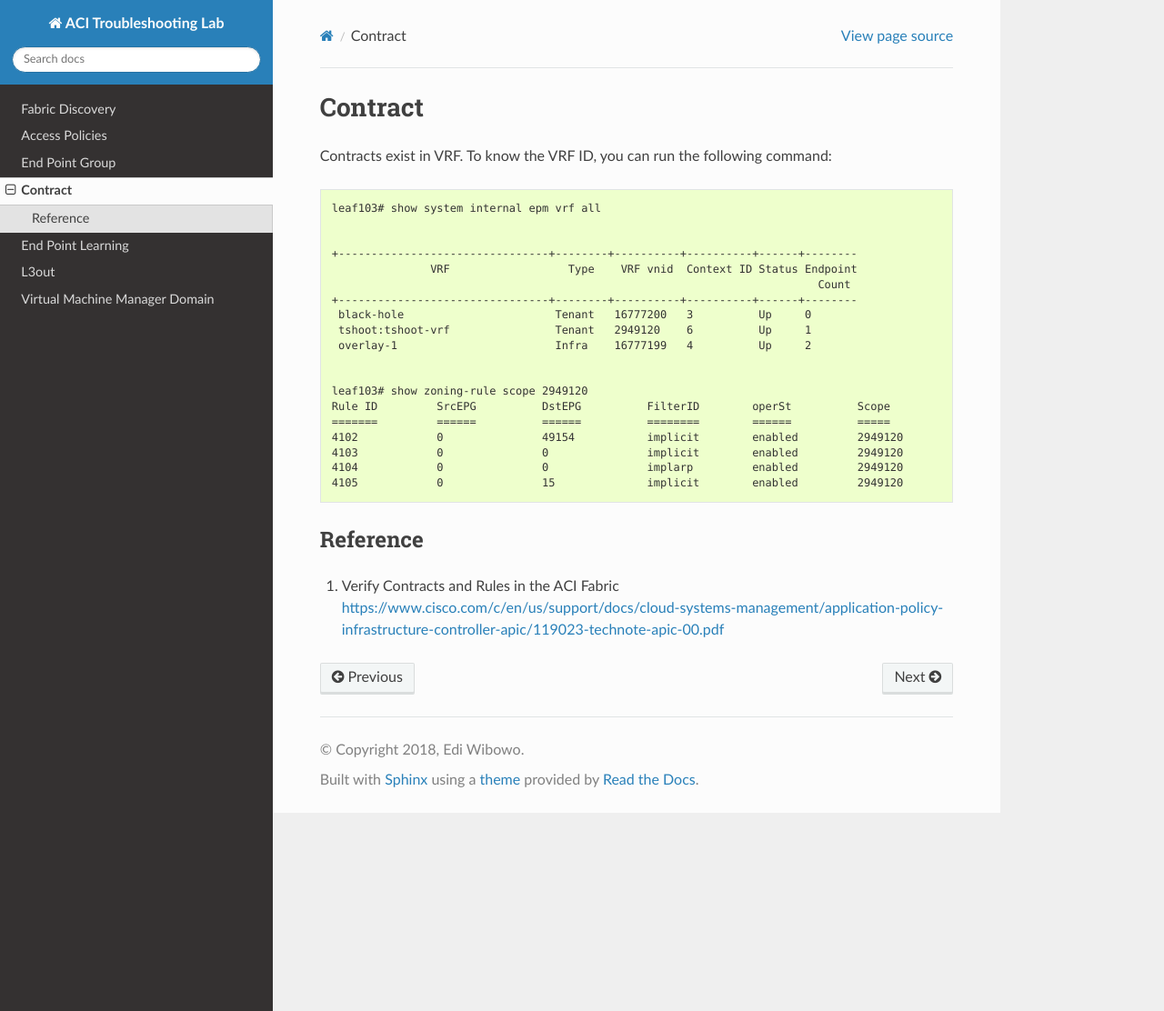
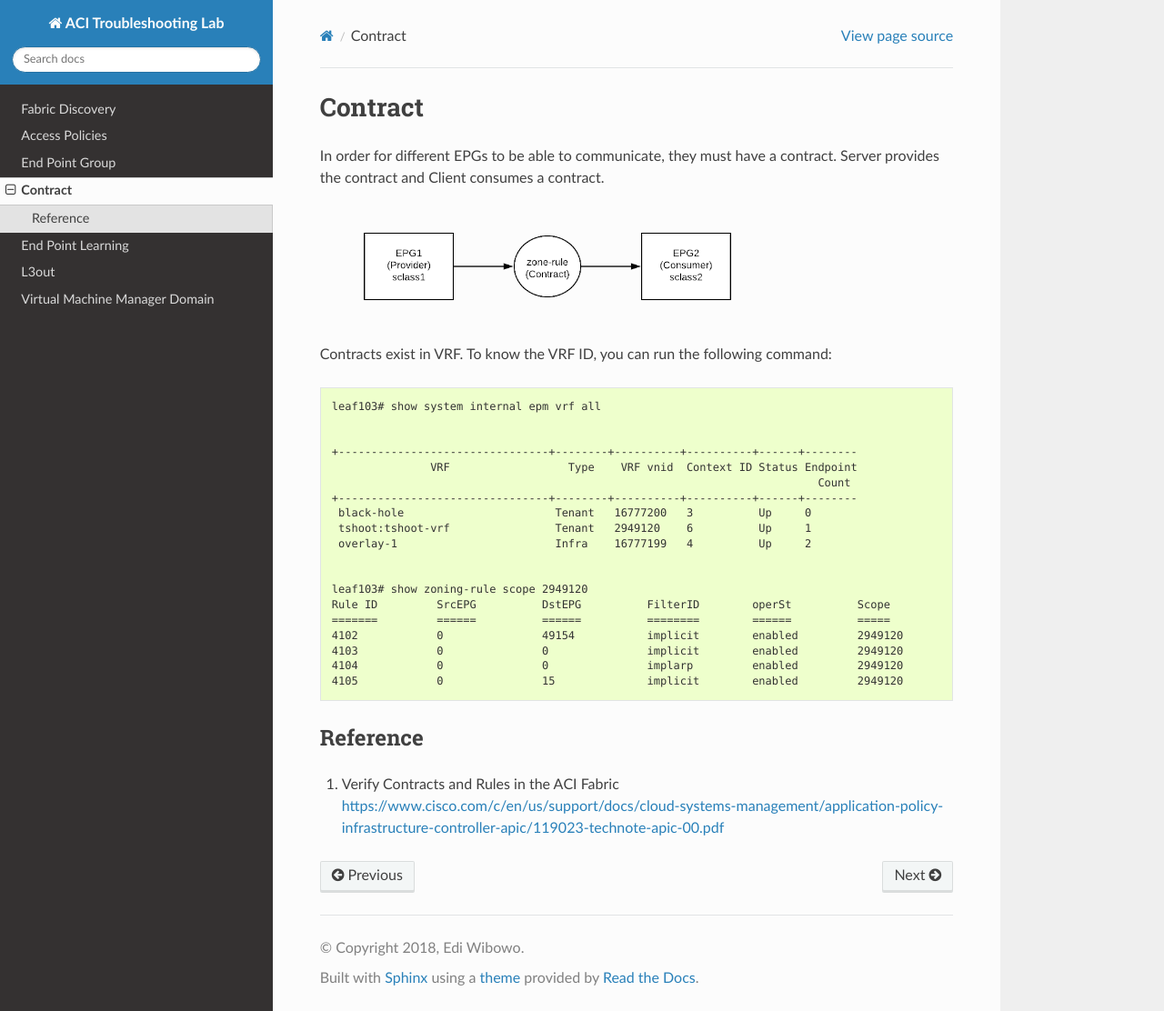
Before and after one commit to ewibowo/aci-troubleshooting-lab, a Sphinx documentation site: the page built from source/contract.rst, in a window 1280 px wide and 1112 px high. Shown: the whole window at 91% size. Built offline with Sphinx 7.4.7 and the Read the Docs theme 2.0.0, drawn with Linux system fonts in a browser that asks for light colours.

Commit message:
Added Contract

```diff
--- a/source/contract.rst
+++ b/source/contract.rst
@@ -1,5 +1,12 @@
 Contract
 ========
+
+In order for different EPGs to be able to communicate, they must have a contract.
+Server provides the contract and Client consumes a contract.
+
+.. image:: contract.png
+   :width: 500px
+   :alt: Contract
 
 Contracts exist in VRF. To know the VRF ID, you can run the following command:
 
```
Also changed, not shown: source/contract.png (added).
